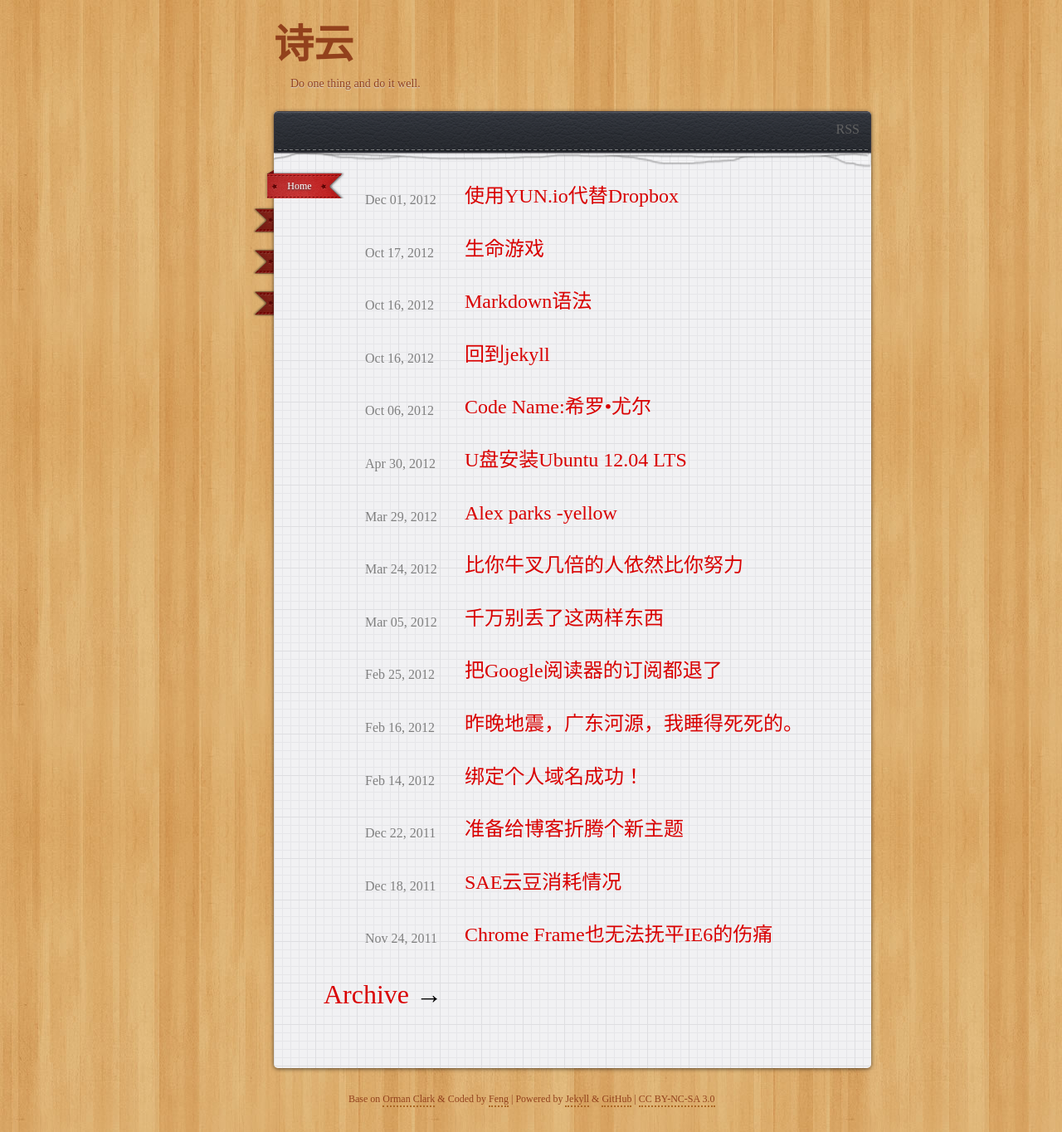
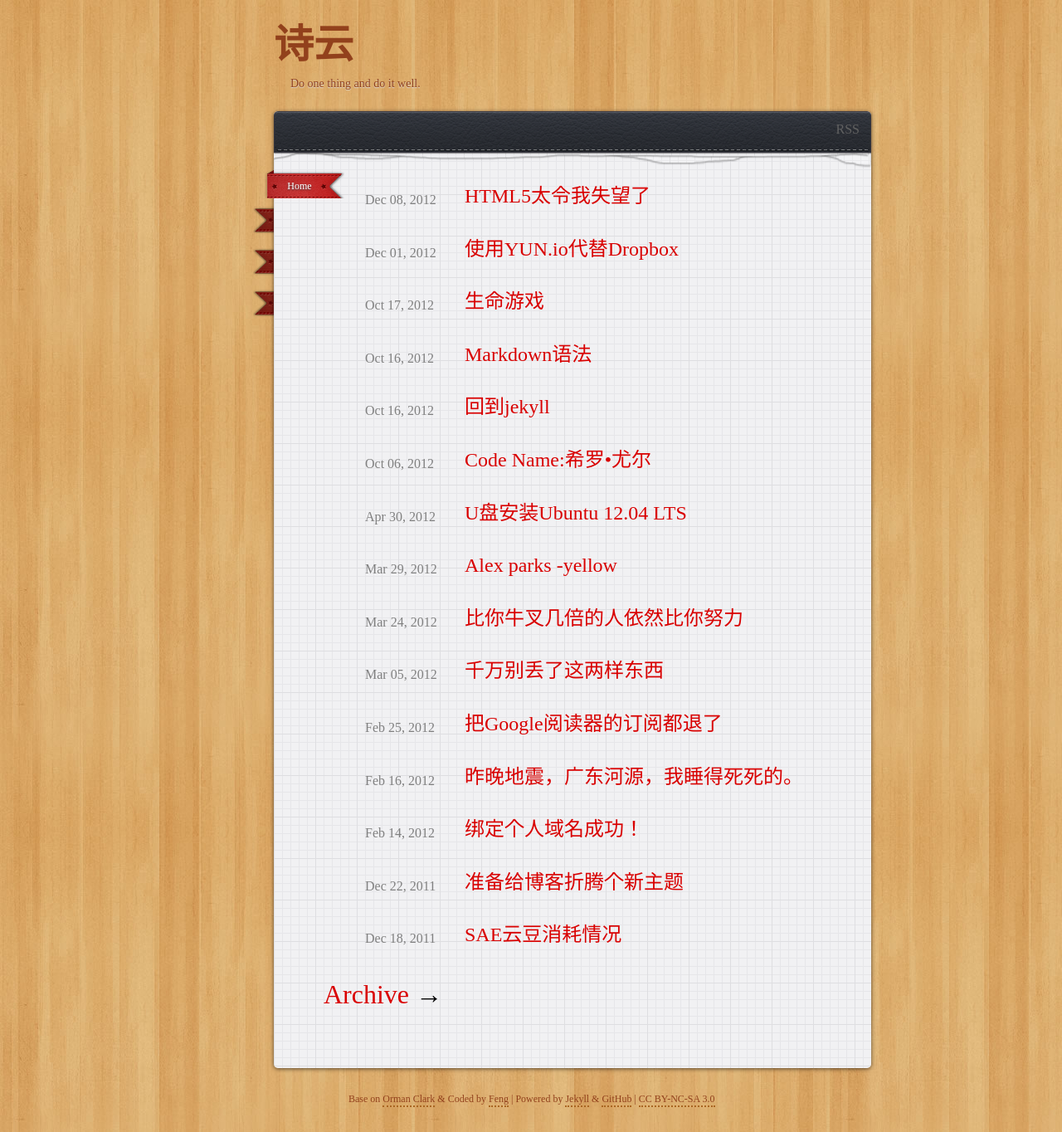
Before and after one commit to YCF/Christy_gift, a Jekyll site: the page built from index.html, in a window 1280 px wide. Shown: the whole page at 83% size. Built offline with Jekyll 4.4.1, drawn with Linux system fonts in a browser that asks for light colours; Markdown is read by kramdown in place of the engine named in the settings; some of the changed lines change nothing that is shown.

Commit message:
IE must die!

```diff
--- a/_includes/themes/zen/Default.html
+++ b/_includes/themes/zen/Default.html
@@ -10,6 +10,9 @@
         <link rel="stylesheet" type="text/css" href="/assets/zen/style.css" media="all">
         <link rel="alternate" type="application/rss+xml" title="RSS for {{ site.title }}"
         href="/feed.xml">
+        <!--[if IE 6]>
+            <script src="//letskillie6.googlecode.com/svn/trunk/2/zh_CN.js"></script>
+        <![endif]-->
     </head>
 
     <body onload="prettyPrint()">
--- /dev/null
+++ b/_posts/2012-12-08-HTML5-sucks.md
@@ -0,0 +1,12 @@
+---
+date: 2012-12-08 15:11:00
+title: HTML5太令我失望了
+layout: post
+tags:
+    - z-turn
+categories:
+    - Blog
+---
+因为小时候被DW蒙骗，对HTML倍有好感，同时因为Linux的使用后遗症，加之铺天盖地的Flash广告，我对Flash没多少好感。这个认知一直持续到我真的想用HTML做点什么的时候。
+
+事情是这样子的：我需要做一个RIA应用_（这也是我看了一下Flex才知道的）_，里面需要做一个时长达到5分钟的动画，用了jQuery控制这些动画，大部分都是用CSS3动画做的，也许是算法我自己没想好吧，这个应用里需要对几个动画元素做碰撞检测什么的，感觉HTML5不是做过游戏么。
```
